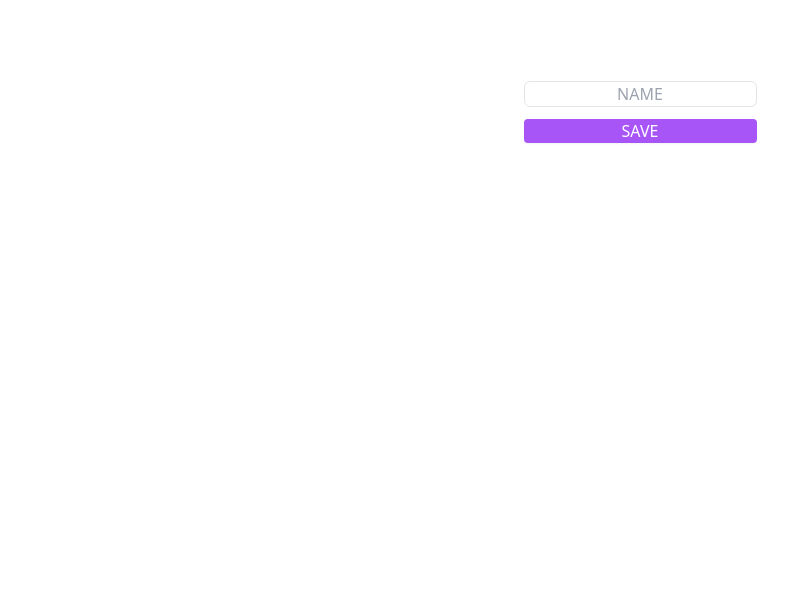
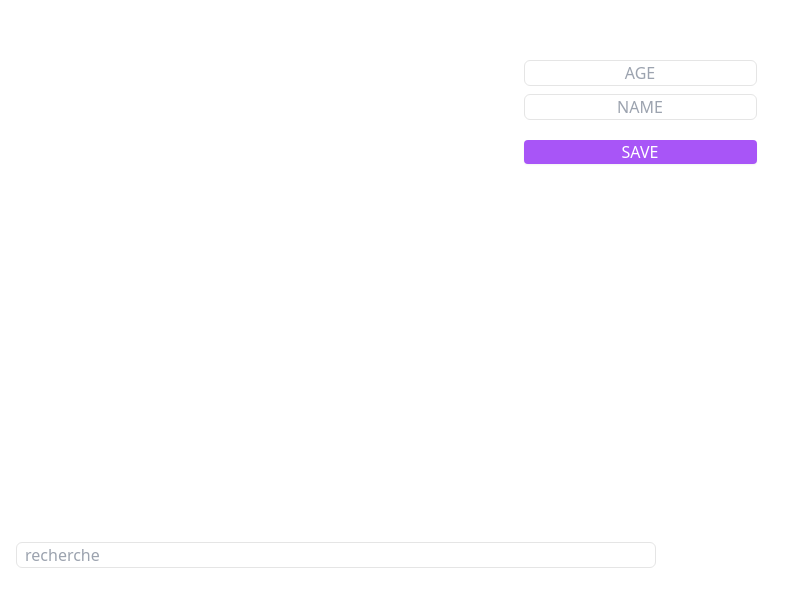
Before and after one commit to xlanex6/B3_JS, a Vue app in the folder friendBook/: page / in a window 1280 px wide. Shown: the part 282-888 px from the top of the page, without its empty margins (0-804 px from the left). Before the commit the page ends 816 px from the top, so only its background shows below. Built offline with nearby package versions, Linux system fonts and the light colour scheme.

Commit message:
age favorite limit

```diff
--- a/friendBook/src/App.vue
+++ b/friendBook/src/App.vue
@@ -6,9 +6,10 @@ export default {
     data() {
         return {
           name: "",
+          age: null,
           showNavBar: false,
           users: [],
-          favorite: []
+          favorite: [],
         };
     },
   components: { Navbar, UserCard },
@@ -23,14 +24,13 @@ export default {
     },
     setUserAsFavorite(userId) {
       const alreadyFavorite = this.favorite.includes(userId)
-
       // user Id est deja favoris
       if (alreadyFavorite) {
         this.favorite = this.favorite.filter((id) => id !== userId)
         return
       }
-
-      if (this.favorite.length < 3 && !alreadyFavorite) {
+      //  MAJEUR FAV COUNTER == 5 SINON 3
+      if (this.favorite.length < this.favoriteLimit && !alreadyFavorite) {
         this.favorite.push(userId)
       }
       //  si favorite plus de 3
@@ -39,26 +39,33 @@ export default {
         this.favorite.push(userId)
       }
     }
-      }
+  },
+  computed: {
+    favoriteLimit() {
+      return this.age >= 18 ? 5 : 2
+    }
+  }
   }
 </script>
 
 <template>
   <Navbar v-if="showNavBar" :name="name" :favoriteCounter="favorite.length"/>
 
-  <div v-else="!showNavBar" class="grid min-h-screen place-content-center">
+  <div v-else="!showNavBar" class="grid min-h-screen gap-2 place-content-center">
+    <input type="text" v-model.number="age" class="text-center uppercase border rounded-md border-neutral-200" placeholder="age">
     <input type="text" v-model="name" class="text-center uppercase border rounded-md border-neutral-200" placeholder="name" @keyup.enter="loadApp">
+
     <button @click="loadApp" class="w-full my-3 text-white bg-purple-500 rounded shadow-sm">SAVE</button>
   </div>
 
+  <input type="text" placeholder="recherche" class="w-1/2 px-2 mx-4 my-6 border rounded-md border-neutral-200">
+
   <div class="grid grid-cols-4 gap-4 m-2">
-
     <UserCard v-for="user in users"
       :user="user"
       :isFavorite="favorite.includes(user.id)"
       @favoriteUser="setUserAsFavorite"
     />
-
   </div>
 </template>
 
```
